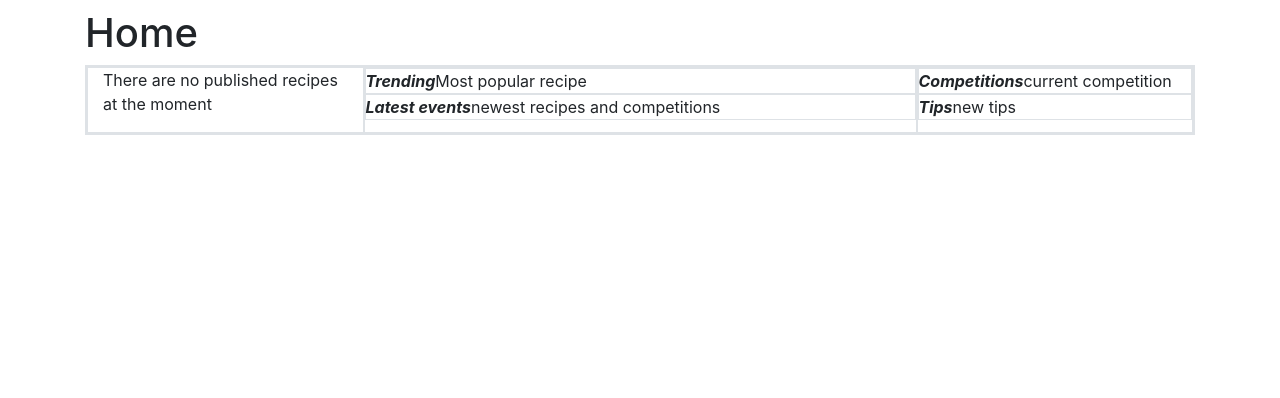
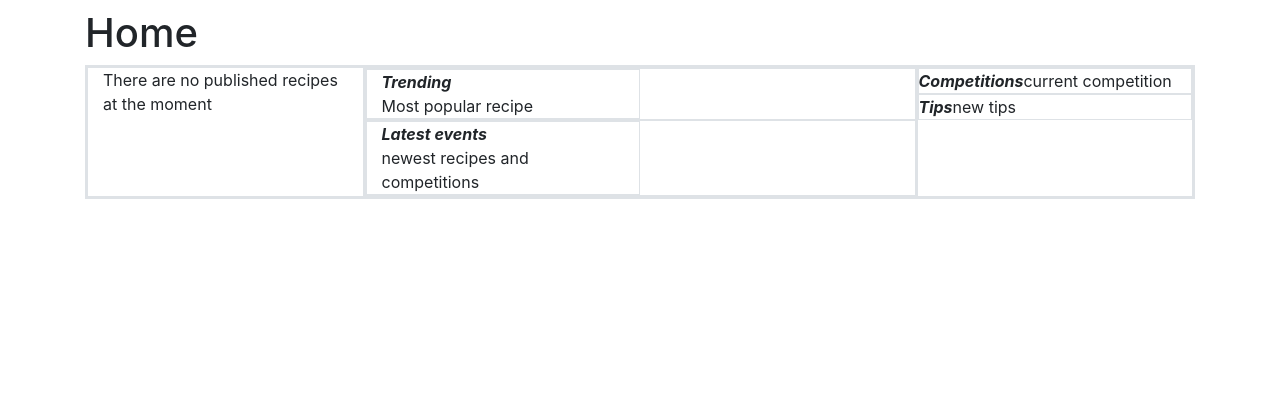
Before and after one commit to allumen/wad_coursework, a Django app: page / in a window 1280 px wide. Shown: the part 56-454 px from the top of the page. Run offline with Django 3.2, Linux system fonts and the light colour scheme; data that the repository does not hold is empty; some libraries are stand-ins or nearby versions.

Commit message:
trying with index

```diff
--- a/templates/allgoodrecipes/index.html
+++ b/templates/allgoodrecipes/index.html
@@ -27,13 +27,15 @@
     </div>
 	<div class="col-sm-6 border">
 	  <div class="row border">
+	    <div class="col-sm-6 border">
 		<i><b>Trending</i></b>
 		</br>
-		<div class="well">Most popular recipe</div>
+		<div class="well">Most popular recipe</div></div>
       </div>
 	  <div class="row border">
+	  <div class="col-sm-6 border">
 		<i><b>Latest events</i></b>
-		<div class="well">newest recipes and competitions</div>
+		<div class="well">newest recipes and competitions</div></div>
 	  </div>
 	</div>
 	<div class="col-sm-3 border">
```
